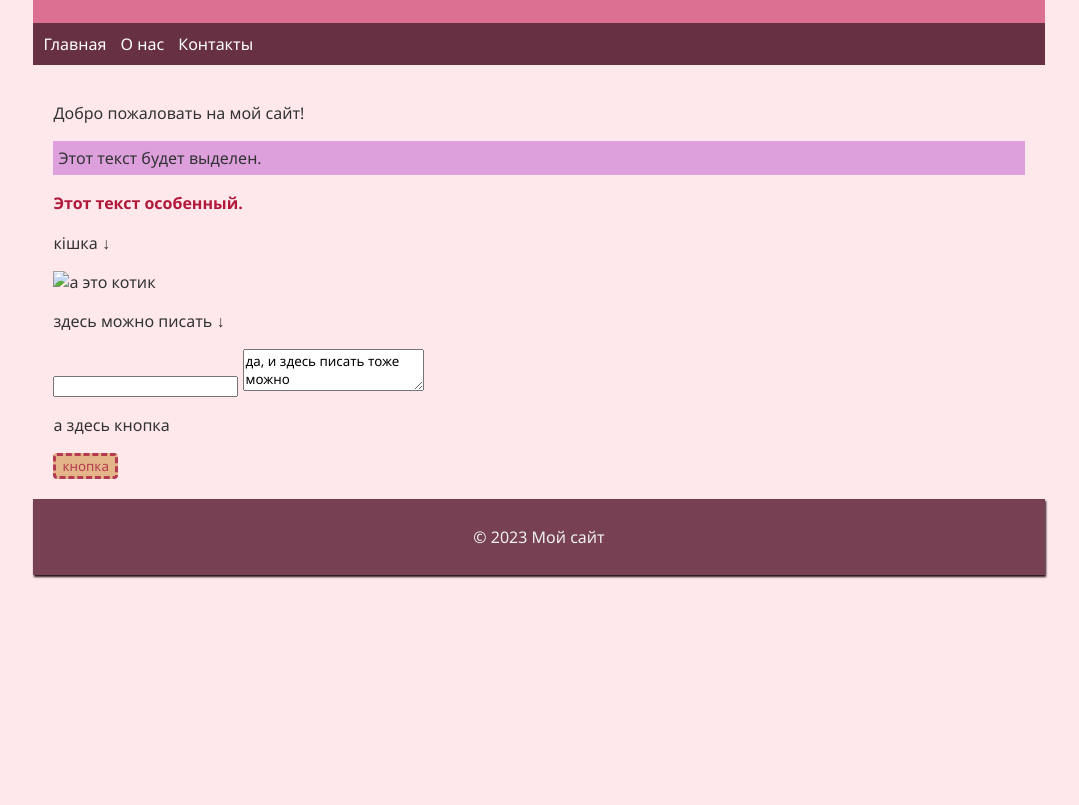
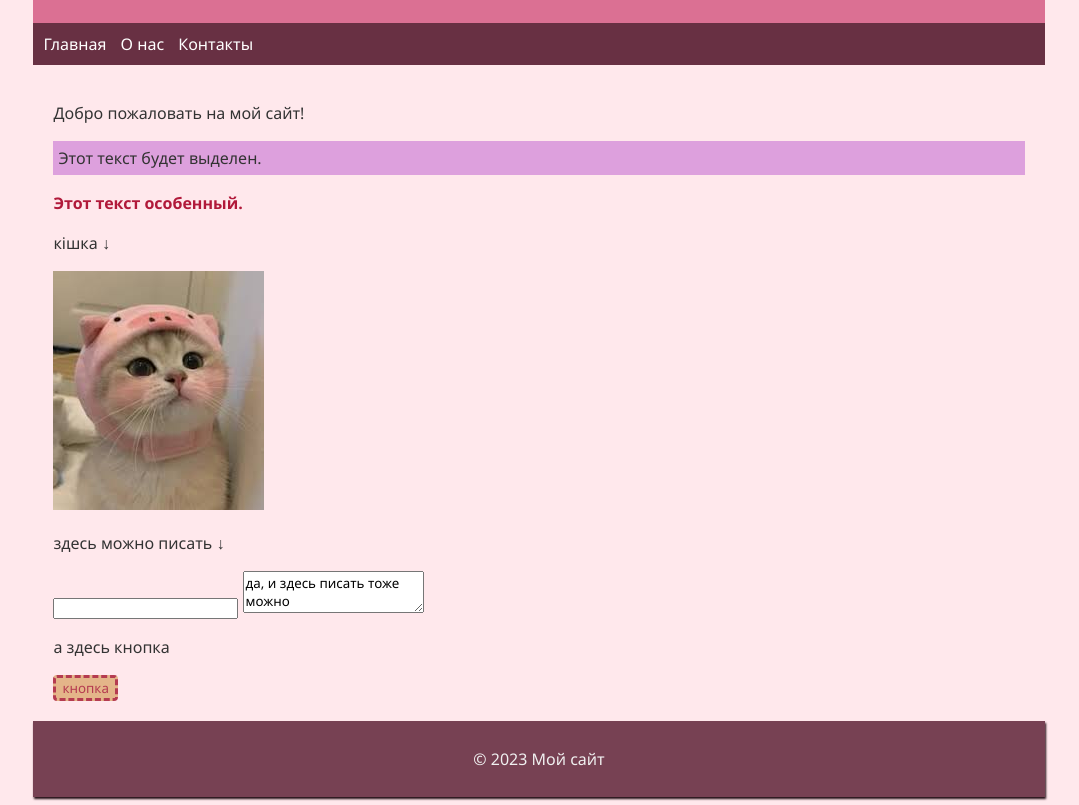
Before and after one commit to EroshinaV/L05_html_css_Eroshina, a plain HTML site: page index.html in a window 1280 px wide. Shown: the part 131-936 px from the top of the page, without its empty margins (101-1180 px from the left). Before the commit the page ends 800 px from the top, so only its background shows below. Drawn offline with Linux system fonts and the light colour scheme; the site is published under a folder, as on GitHub Pages, so addresses that start at the root find nothing.

Commit message:
Update index.html

```diff
--- a/index.html
+++ b/index.html
@@ -24,7 +24,7 @@
             <p class="highlight">Этот текст будет выделен.</p>
             <p id="special">Этот текст особенный.</p>
             <p>кiшка ↓</p>
-            <img src="/cat.jpeg" alt="а это котик" type="img"><img>
+            <img src="./cat.jpeg" alt="а это котик" type="img"><img>
             <p>здесь можно писать ↓</p>
             <input>
             <textarea type="textarea">да, и здесь писать тоже можно</textarea>
```
